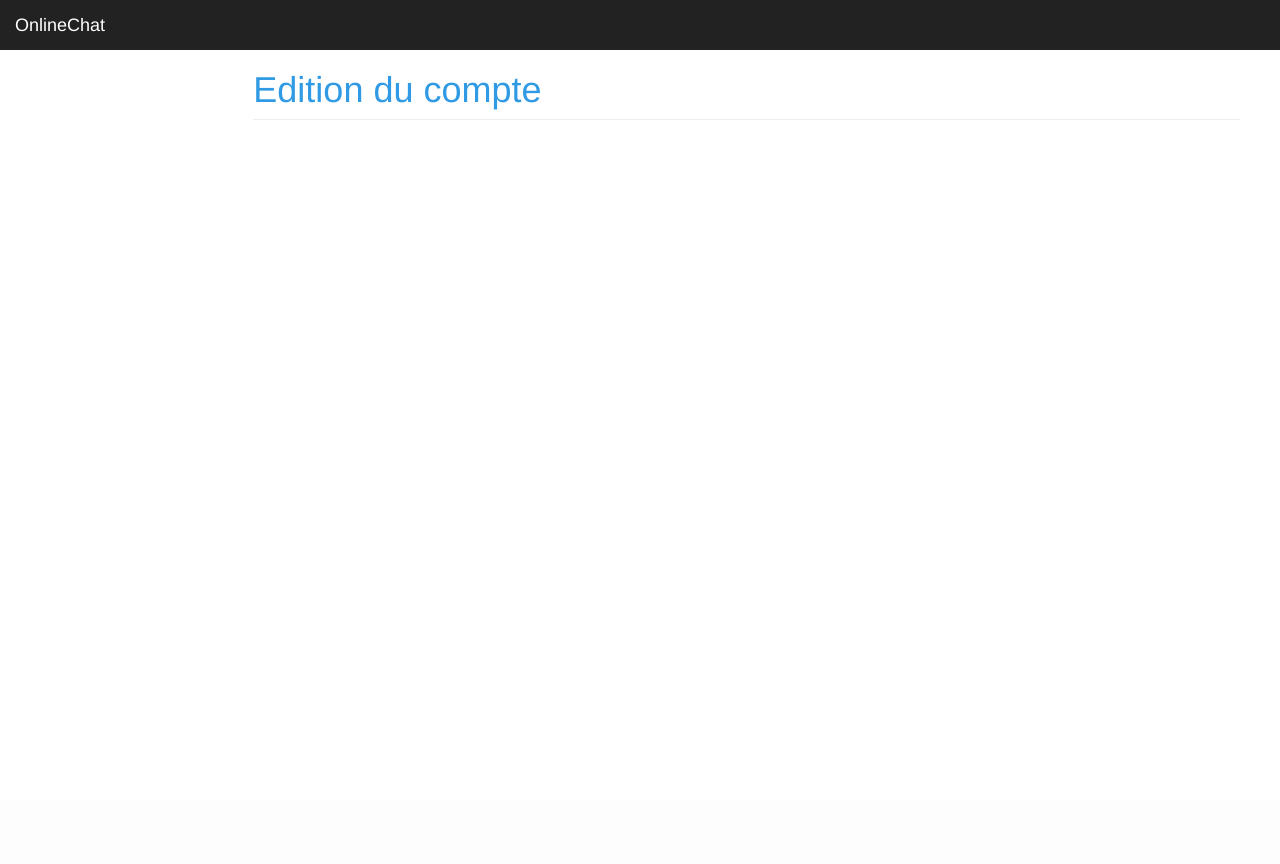
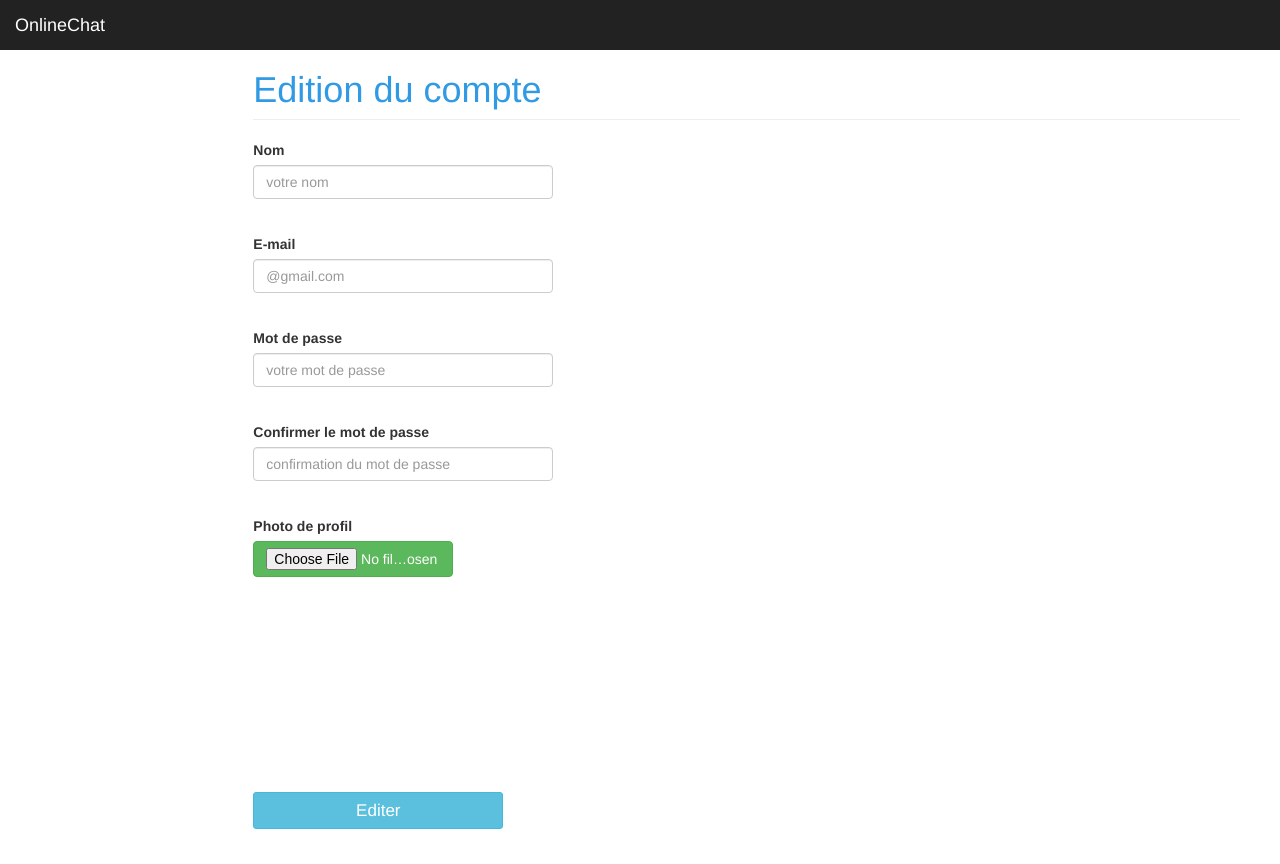
Before and after one commit to adolphbuma/messagerie-en-groupe, a PHP site: page /edition.php in a window 1280 px wide. Before the commit the page ends 120 px from the top, so only its background shows below. Run offline with PHP 8.4, Linux system fonts and the light colour scheme; data that the repository does not hold is empty.

Commit message:
profil modifie

```diff
--- a/edition.php
+++ b/edition.php
@@ -81,30 +81,23 @@ if (isset($_POST['envoyer'])) {
 
  ?>
 
-
-
-         <?php
-            include ('db_connect.php');
-           $edit= $or->query("SELECT * FROM utilisateur  ");
-           while($affiche = $edit->fetch()){
-        ?>
           <form method="post" action="" enctype="multipart/form-data">
 
             <div class="form-group">
-             <label>Nom</label> <input type="text" name="pseudo" class="form-control" required="" style="width: 300px;" placeholder="votre nom" value="<?php echo $affiche['pseudo']?>">
+             <label>Nom</label> <input type="text" name="pseudo" class="form-control" required="" style="width: 300px;" placeholder="votre nom" value="">
             </div>
              <div class="form-group">
-             <input type="hidden" name="id" class="form-control"  style="width: 300px;" value="<?php echo $affiche['id']?>">
+             <input type="hidden" name="id" class="form-control"  style="width: 300px;" value="">
             </div></br>
             <div class="form-group">
-             <label>E-mail</label> <input type="email" name="mail" class="form-control" required="" style="width: 300px;" placeholder="@gmail.com" value="<?php echo $affiche['email']?>">
+             <label>E-mail</label> <input type="email" name="mail" class="form-control" required="" style="width: 300px;" placeholder="@gmail.com" value="">
             </div></br>
             <div class="form-group">
-              <label>Mot de passe</label> <input type="password" name="password" class="form-control" required="" style="width: 300px;" placeholder="votre mot de passe" value="<?php echo $affiche['password']?>">
+              <label>Mot de passe</label> <input type="password" name="password" class="form-control" required="" style="width: 300px;" placeholder="votre mot de passe" value="">
             </div></br>
             <div class="form-group">
               <div class="form-group">
-              <label>Confirmer le mot de passe</label> <input type="password" name="password1"class="form-control" required="" style="width: 300px;" placeholder="confirmation du mot de passe" value="<?php echo $affiche['password']?>">
+              <label>Confirmer le mot de passe</label> <input type="password" name="password1"class="form-control" required="" style="width: 300px;" placeholder="confirmation du mot de passe" value="">
             </div></br>
            <div class="form-group">
            <label>Photo de profil</label> <input class="btn btn-success" type="file" name="photo" id="photo" value="Modifier la photo">
@@ -114,9 +107,7 @@ if (isset($_POST['envoyer'])) {
            <input type="submit" class="btn btn-sm btn-info btn-block" name="envoyer" value="Editer " style="width: 250px;font-size: 17px;">
 
           </form>
-      <?php
-                  }
-             ?>
+
 
           </div>
         </div>
```
Also changed, not shown: profil.php (+1 -10 lines), 1 other file.
